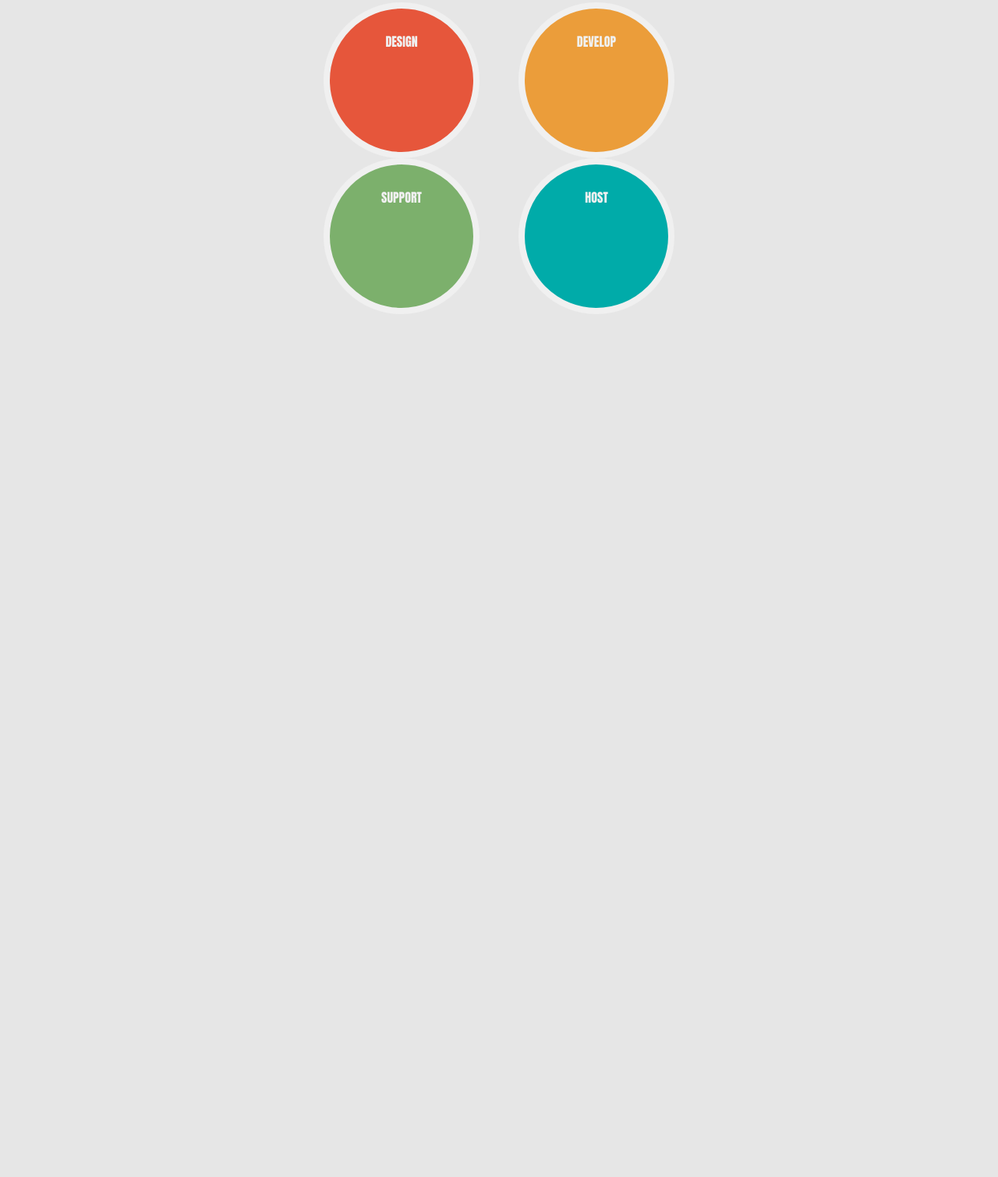
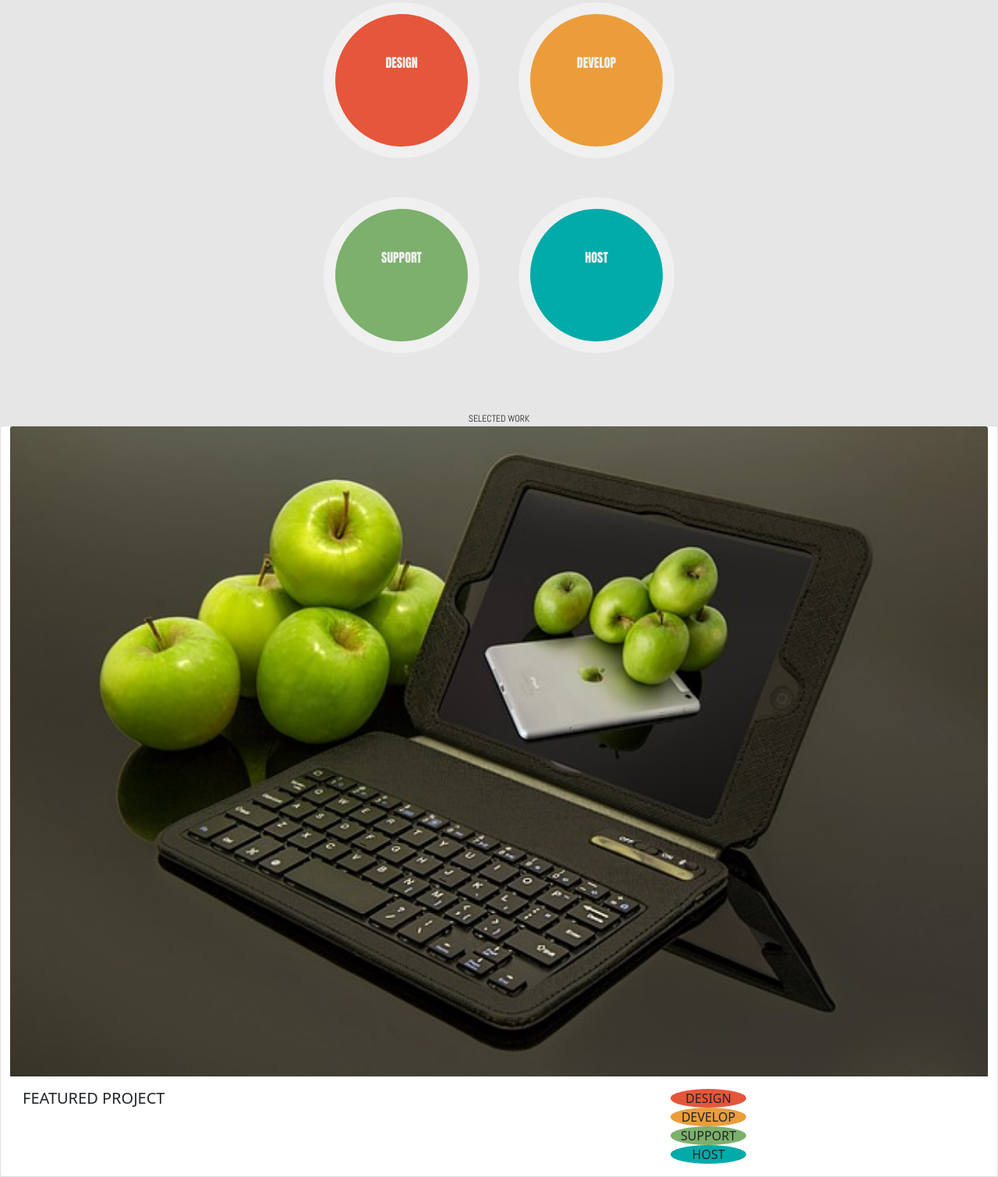
Before and after one commit to zachary-a-johnson42/design-johnson-moreno, a plain HTML site: page index.html in a window 1280 px wide. Shown: the part 401-1911 px from the top of the page at 78% size. Before the commit the page ends 804 px from the top, so only its background shows below. Drawn offline with nearby package versions, Linux system fonts and the light colour scheme.

Commit message:
added cards

```diff
--- a/css/styles.css
+++ b/css/styles.css
@@ -52,9 +52,9 @@ h2 {
     font-size: 2vh;
     height: 200px;
     width:200px;
-    padding-top: 30px;
+    padding-top: 50px;
     border: #F0F0F0;
-    border-width: 8px;
+    border-width: 15px;
     border-style: solid;
     color: #F0F0F0;
 }
@@ -77,3 +77,11 @@ h2 {
     background-color: #00ABA9;
     border-radius: 50%;
 }
+.circle-2 {
+    margin-top: 50px;
+}
+.selected {
+    margin-top: 75px;
+    font-size: 1.5vh;
+    font-family: 'Abel', sans-serif;
+}
--- a/index.html
+++ b/index.html
@@ -36,8 +36,8 @@
             </div>
         </div>
 
-        <div class="row justify-content-center">
-            <div class="location col-6">
+        <div class="row justify-content-center text-center">
+            <div class="location col-8">
                 <h2>FROM PARK CITY, UTAH</h2>
             </div>
         </div>
@@ -51,7 +51,7 @@
                     DEVELOP
                 </div>
             </div>
-            <div class="row justify-content-center">
+            <div class="row justify-content-center circle-2">
                 <div class="col-3 support circles text-center">
                     SUPPORT
                 </div>
@@ -61,6 +61,32 @@
             </div>
         </div>
 
+        <div class="selected text-center">
+            SELECTED WORK
+        </div>
+        <div class="row">
+        <div class="card col-12">
+            <img src="assets/images/apple-ipad.jpg" class="card-img-top" alt="...">
+            <div class="row card-body">
+                <h5 class="col-4 card-title">FEATURED PROJECT</h5>
+                <div class="col-4 offset-md-4">
+                        <div class="col-3 design circles-small text-center">
+                            DESIGN
+                        </div>
+                        <div class="col-3 develop circles-small text-center">
+                            DEVELOP
+                        </div>
+                        <div class="col-3 support circles-small text-center">
+                            SUPPORT
+                        </div>
+                        <div class="col-3 host circles-small text-center">
+                            HOST
+                        </div>
+                </div>
+            </div>
+        </div>
+        </div>
+
     </div>
     <script src="https://cdn.jsdelivr.net/npm/bootstrap@5.1.3/dist/js/bootstrap.bundle.min.js" integrity="sha384-ka7Sk0Gln4gmtz2MlQnikT1wXgYsOg+OMhuP+IlRH9sENBO0LRn5q+8nbTov4+1p" crossorigin="anonymous"></script>
 </body>
```
